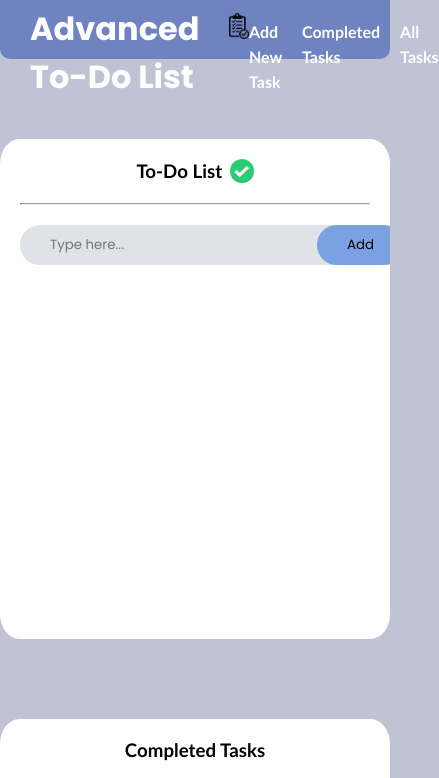
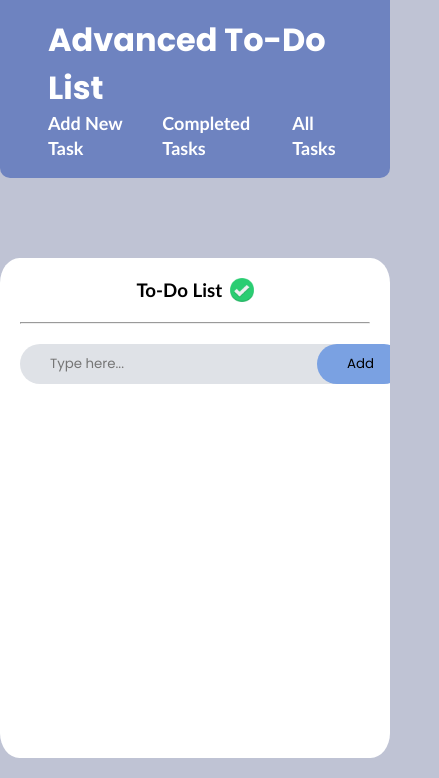
Before and after one commit to rameznoori/advanced-todo-list, a plain HTML site: page index.html in a window 390 px wide. Shown: the top 778 px of the page, 439 px wide, since content can reach past the window. Drawn offline with Linux system fonts and the light colour scheme.

Commit message:
made the website mobile-friendly

```diff
--- a/index.html
+++ b/index.html
@@ -8,7 +8,7 @@
 </head>
 <body class="container">
     <header class="header" role="banner">
-        <h1>Advanced To-Do List <img src="images/logo.png" alt="Logo"></h1>
+        <h1>Advanced To-Do List</h1>
         <nav class="main-nav" role="navigation">
             <ul>
                 <li>
--- a/styles.css
+++ b/styles.css
@@ -10,45 +10,39 @@
     background: linear-gradient(347deg, rgba(2,0,36,1) 0%, rgba(53,122,244,1) 19%, rgba(255,124,202,1) 100%); */
     background: #BFC3D4;
     width: 100%;
-    height: 100vh;
+    height: 100%;
 }
 .header{
-    height: 7vh;
     display: flex;
     justify-content: space-between;
-    align-content: center;
-    flex: 1;
+    align-items: center;
+    flex-wrap: wrap;
     background-color: #6E83C0;
     color: white;
-    padding: 5px 30px;
+    padding: 1rem 3rem;
     border-bottom-left-radius: 10px;
     border-bottom-right-radius: 10px;
+    position: sticky;
+    top: 0;
+    z-index: 1000;
 }
 h1{
     display: flex;
     justify-content: center;
-    align-content: center;
+    align-items: center;
     gap: 20px;
-}
-.header h1 img{
-    padding-top: 8px;
-    width: 3.5vh;
-    height: 4vh;
-}
-.main-nav{
-    padding-top: 15px;
 }
 .main-nav ul{
     display: flex;
-    justify-content: center;
-    align-content: center;
-    gap: 20px;
+    justify-content: space-between;
+    align-items: center;
+    gap: 2rem;
     list-style-type: none;
 }
 .main-nav ul li a{
     text-decoration: none;
     font-family:'Gill Sans', 'Gill Sans MT', Calibri, 'Trebuchet MS', sans-serif;
-    font-size: 16px;
+    font-size: 18px;
     font-weight: 600;
     color: white;
 }
```
